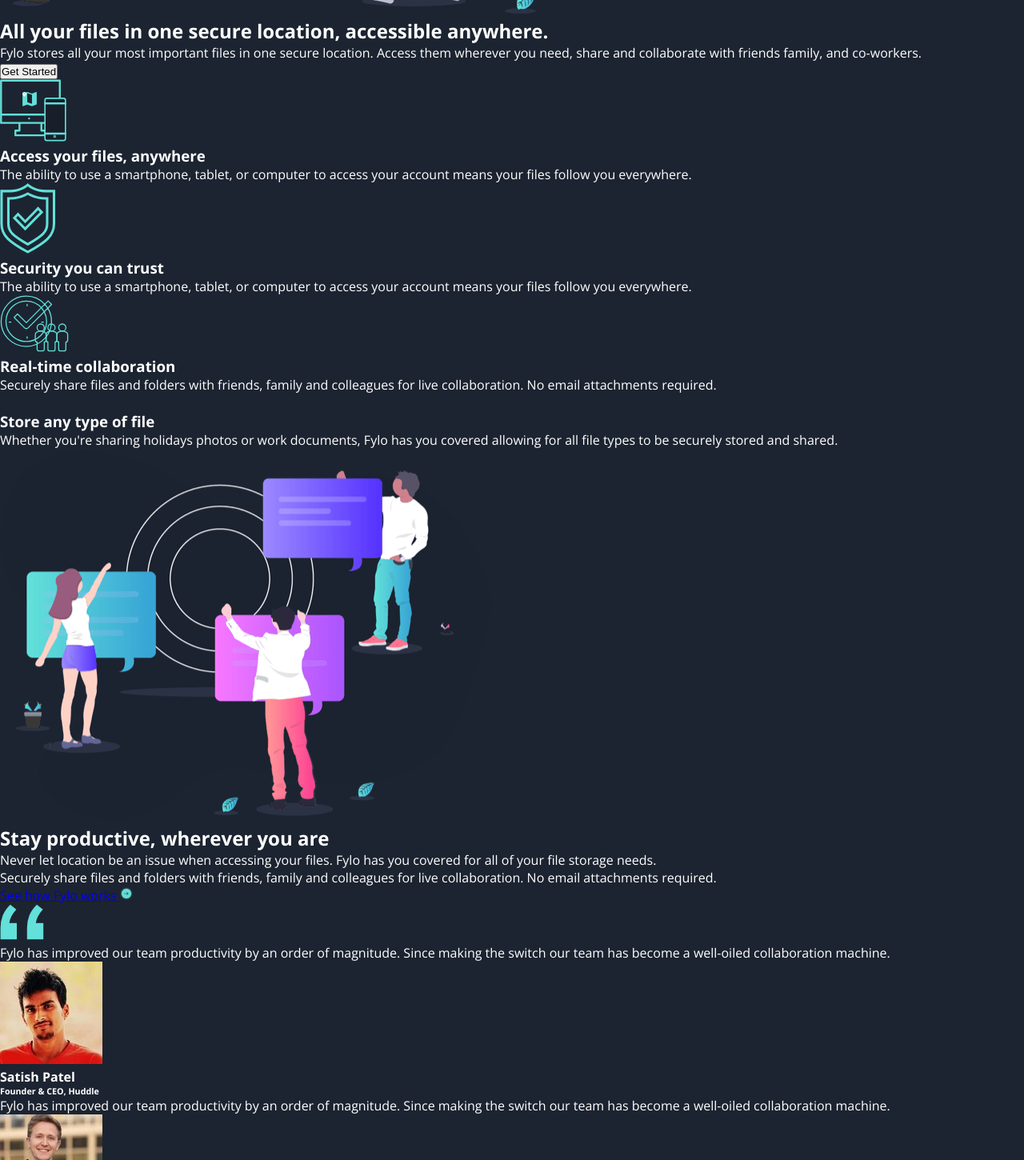
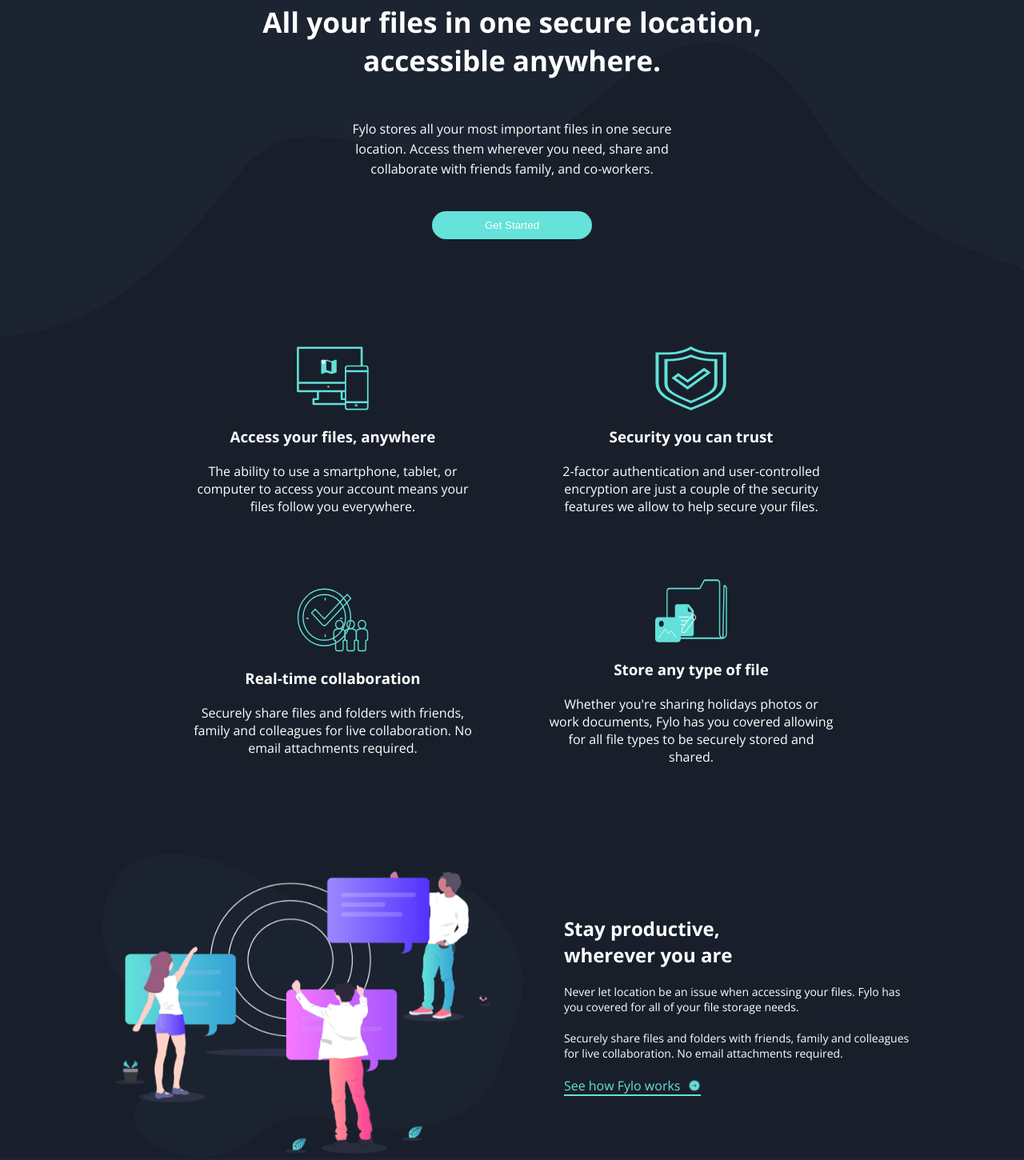
Before and after one commit to segundevs/frontend-mini-projects, a plain HTML site: page fylo-dark-theme/index.html in a window 1280 px wide. Shown: the part 597-2047 px from the top of the page at 80% size. Drawn offline with nearby package versions, Linux system fonts and the light colour scheme.

Commit message:
started styling

```diff
--- a/fylo-dark-theme/index.html
+++ b/fylo-dark-theme/index.html
@@ -32,38 +32,55 @@
       <div class="hero-img">
         <img src="images/illustration-intro.png" alt="">
       </div>
+      <div class="bg-img">
       <h1 class="hero-header">All your files in one secure location, accessible anywhere.</h1>
       <p class="hero-text">Fylo stores all your most important files in one secure location. Access them wherever
       you need, share and collaborate with friends family, and co-workers.</p>
       <button class="header-btn btn">Get Started</button>
+      </div>
     </section>
     <section class="services">
+      <div class="service-grid">
       <div class="service-img">
-        <img src="images/icon-access-anywhere.svg" alt="">
+        <div class="img-container">
+          <img src="images/icon-access-anywhere.svg" alt="">
+        </div>
+
         <h3 class="service-header">Access your files, anywhere</h3>
         <p class="service-text">The ability to use a smartphone, tablet, or computer to access your account means your
         files follow you everywhere.</p>
       </div>
       <div class="service-img">
-        <img src="images/icon-security.svg" alt="">
+        <div class="img-container">
+          <img src="images/icon-security.svg" alt="">
+        </div>
+
         <h3 class="service-header">Security you can trust</h3>
-        <p class="service-text">The ability to use a smartphone, tablet, or computer to access your account means your
-          files follow you everywhere.</p>
+        <p class="service-text">2-factor authentication and user-controlled encryption are just a couple of the security
+        features we allow to help secure your files.</p>
       </div>
       <div class="service-img">
-        <img src="images/icon-collaboration.svg" alt="">
+        <div class="img-container">
+          <img src="images/icon-collaboration.svg" alt="">
+        </div>
+
         <h3 class="service-header">Real-time collaboration</h3>
         <p class="service-text">Securely share files and folders with friends, family and colleagues for live collaboration.
         No email attachments required.</p>
       </div>
       <div class="service-img">
-        <img src="" alt="">
+        <div class="img-container">
+          <img src="images/icon-any-file.svg" alt="">
+        </div>
+
         <h3 class="service-header">Store any type of file</h3>
         <p class="service-text">Whether you're sharing holidays photos or work documents, Fylo has you covered allowing for all
         file types to be securely stored and shared.</p>
       </div>
-    </section>
-    <section class="productive">
+
+      </div>
+    <!-- </section> -->
+    <div class="productive">
       <div class="productive-img">
         <img src="images/illustration-stay-productive.png" alt="">
       </div>
@@ -79,8 +96,12 @@
           Securely share files and folders with friends, family and colleagues for live collaboration. No email
           attachments required.
         </p>
+        <div class="work-link-container">
         <a href="#" class="work-link">See how Fylo works <img src="images/icon-arrow.svg" alt=""></a>
+        <div class="underline"></div>
+        </div>
       </div>
+    </div>
     </section>
 
     <section class="cards">
@@ -125,7 +146,7 @@
         </div>
       </div>
     </section>
-  </main>
+
 
   <section class="early-access">
     <div class="early-access-container">
@@ -141,6 +162,8 @@
       </div>
     </div>
   </section>
+
+  </main>
 
   <footer class="footer">
     <div class="part-one">
--- a/fylo-dark-theme/style.css
+++ b/fylo-dark-theme/style.css
@@ -23,12 +23,8 @@
   font-family: "Open Sans", sans-serif;
 }
 
-/* .header {
-  background-color: hsl(176, 68%, 64%);
-} */
-
 .navbar {
-  max-width: 1200px;
+  max-width: 1100px;
   margin: 20px auto;
   display: flex;
   justify-content: space-between;
@@ -51,9 +47,6 @@
 .links {
   display: flex;
   justify-content: space-between;
-
-  /* justify-content: space-around;
-  align-items: center; */
 }
 
 .link-item {
@@ -67,14 +60,154 @@
   padding: 5px 10px;
 }
 
-/* .services {
-  background-image: url("images/bg-curvy-desktop.svg");
-  background-position: center;
-  background-repeat: no-repeat;
-  background-size: cover;
-  height: 500px;
+.hero {
+  display: flex;
+  flex-direction: column;
 }
 
-.footer {
-  background-color: var(--footer-bg);
-} */
+.bg-img {
+  background-image: url("images/bg-curvy-desktop.svg");
+  background-repeat: no-repeat;
+  background-position: top;
+  background-size: 100%;
+  height: 380px;
+  display: flex;
+  flex-direction: column;
+}
+
+.hero-img {
+  width: 50%;
+  height: 450px;
+  object-fit: cover;
+  margin: 60px auto;
+}
+
+.hero-img img {
+  width: 100%;
+  height: 100%;
+  object-position: center;
+}
+
+.hero-header {
+  text-align: center;
+  font-size: 2.2rem;
+  width: 50%;
+  margin: -50px auto 30px auto;
+}
+
+.hero-text {
+  text-align: center;
+  width: 35%;
+  margin: 20px auto;
+  line-height: 25px;
+}
+
+.header-btn {
+  margin: 20px auto;
+  cursor: pointer;
+  border: none;
+  outline: none;
+  width: 200px;
+  padding: 10px 20px;
+  border-radius: 20px;
+  color: var(--white);
+  text-transform: capitalize;
+  background-color: var(--cta-primary);
+}
+
+.services {
+  background-color: var(--main-bg);
+}
+
+.service-grid {
+  width: 70%;
+  margin: 0 auto;
+  display: flex;
+  justify-content: space-between;
+  align-items: center;
+  flex-wrap: wrap;
+}
+
+.service-img {
+  width: 50%;
+  display: flex;
+  flex-direction: column;
+  justify-content: space-between;
+  align-items: center;
+  margin-bottom: 80px;
+}
+
+.img-container {
+  width: 90px;
+  height: 80px;
+  object-fit: cover;
+}
+
+.img-container img {
+  width: 100%;
+  height: 100%;
+}
+
+.service-header {
+  text-align: center;
+  margin: 20px auto;
+}
+
+.service-text {
+  text-align: center;
+  width: 80%;
+}
+
+.productive {
+  width: 80%;
+  margin: 30px auto;
+  align-items: center;
+  justify-content: space-between;
+  display: flex;
+}
+
+.productive-img {
+  width: 90%;
+  height: 380px;
+  margin-right: 5%;
+  object-fit: cover;
+}
+
+.productive-img img {
+  width: 100%;
+  height: 100%;
+}
+
+.productive-content {
+  display: flex;
+  flex-direction: column;
+  align-items: flex-start;
+}
+
+.productive-header {
+  width: 50%;
+  margin-bottom: 20px;
+}
+
+.productive-text {
+  margin-bottom: 20px;
+  font-size: 14px;
+}
+
+.work-link {
+  text-decoration: none;
+  display: flex;
+  align-items: center;
+  justify-content: space-between;
+  color: var(--cta-primary);
+}
+
+.work-link img {
+  margin-left: 10px;
+}
+
+.underline {
+  background-color: var(--cta-primary);
+  height: 2px;
+  width: 100%;
+}
```
